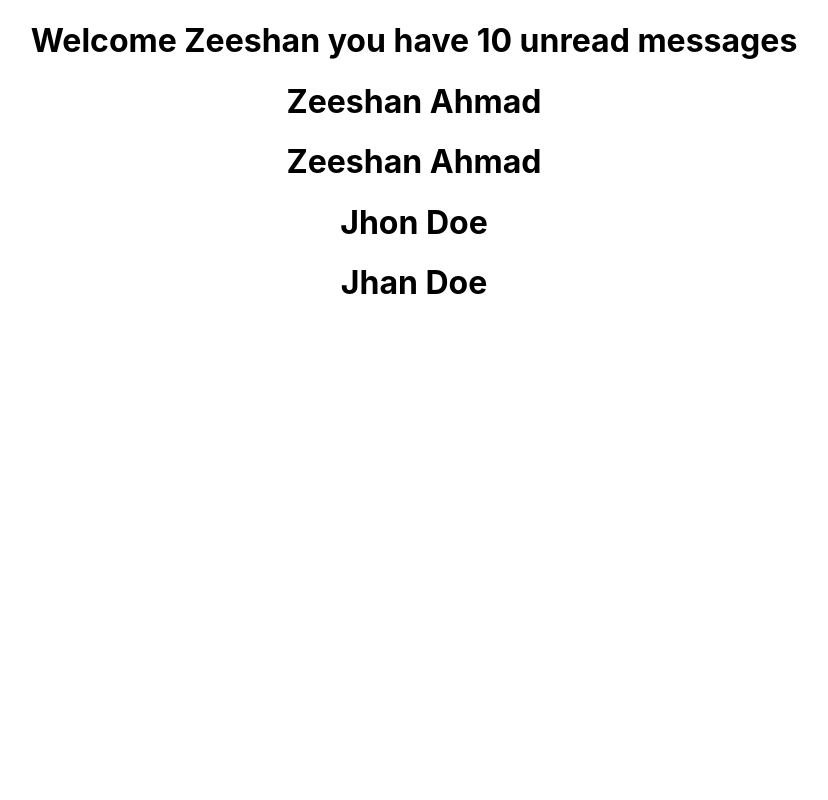
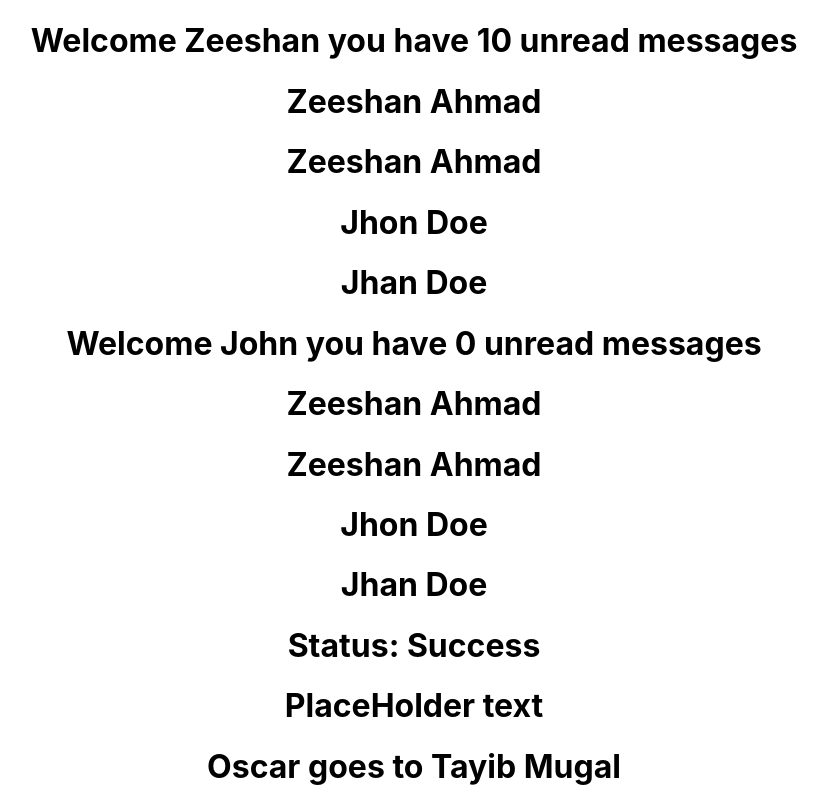
Before and after one commit to Zeeshnhmd/React-typescript, a React (Create React App) app: page / in a window 1280 px wide. Shown: the top 800 px of the page, without its empty margins (226-1054 px from the left). Built offline with nearby package versions, Linux system fonts and the light colour scheme.

Commit message:
e5 advanced props

```diff
--- a/src/App.tsx
+++ b/src/App.tsx
@@ -1,10 +1,20 @@
 import "./App.css";
 import { Greet } from "./components/Greet";
+import { Heading } from "./components/Heading";
+import { Oscar } from "./components/Oscar";
+import { Status } from "./components/Status";
 
 function App() {
 	return (
 		<div className="App">
 			<Greet title="Zeeshan" messageCount={10} isLoggedIn={true} />
+			<Greet />
+			<Status status="Success" />
+			<Heading>
+				<h1>PlaceHolder text</h1>
+				<Oscar title="Oscar goes to Tayib Mugal" />
+			</Heading>
+			<Greet />
 		</div>
 	);
 }
--- a/src/components/Greet.tsx
+++ b/src/components/Greet.tsx
@@ -9,21 +9,28 @@ import { PersonList } from "./PersonList";
 /**
  * * we can also write the above thing using type
  * * its good to use "type" while building web application or pages and "interface" while building libraries
+ * * setting (?) after props name declares that this props is not mandatory
+ * * we can aslo set a default value to props by giving it values as below
  */
 
 type GreetProps = {
-	title: string;
-	messageCount: number;
-	isLoggedIn: boolean;
+	title?: string;
+	messageCount?: number;
+	isLoggedIn?: boolean;
 };
 
-export const Greet = ({ title, messageCount, isLoggedIn }: GreetProps) => {
+export const Greet = ({
+	title = "John",
+	messageCount = 0,
+	isLoggedIn = true,
+}: GreetProps) => {
 	// for Person component
 	const name = {
 		first: "Zeeshan",
 		last: "Ahmad",
 	};
 
+	// for person list component
 	const personList = [
 		{ id: 1, first: "Zeeshan", last: "Ahmad" },
 		{ id: 2, first: "Jhon", last: "Doe" },
--- /dev/null
+++ b/src/components/Heading.tsx
@@ -0,0 +1,7 @@
+type HeadingProps = {
+	children: string | React.ReactElement | React.ReactNode;
+};
+
+export const Heading = ({ children }: HeadingProps) => {
+	return <div>{children}</div>;
+};
--- /dev/null
+++ b/src/components/Oscar.tsx
@@ -0,0 +1,7 @@
+type OscarProps = {
+	title: string;
+};
+
+export const Oscar = ({ title }: OscarProps) => {
+	return <h1>{title}</h1>;
+};
--- /dev/null
+++ b/src/components/Status.tsx
@@ -0,0 +1,11 @@
+/**
+ * * we can also specify props as different string "OR { | }"
+ */
+
+type StatusProps = {
+	status: "Loading" | "Success" | "Error";
+};
+
+export const Status = ({ status }: StatusProps) => {
+	return <h1>Status: {status}</h1>;
+};
```
